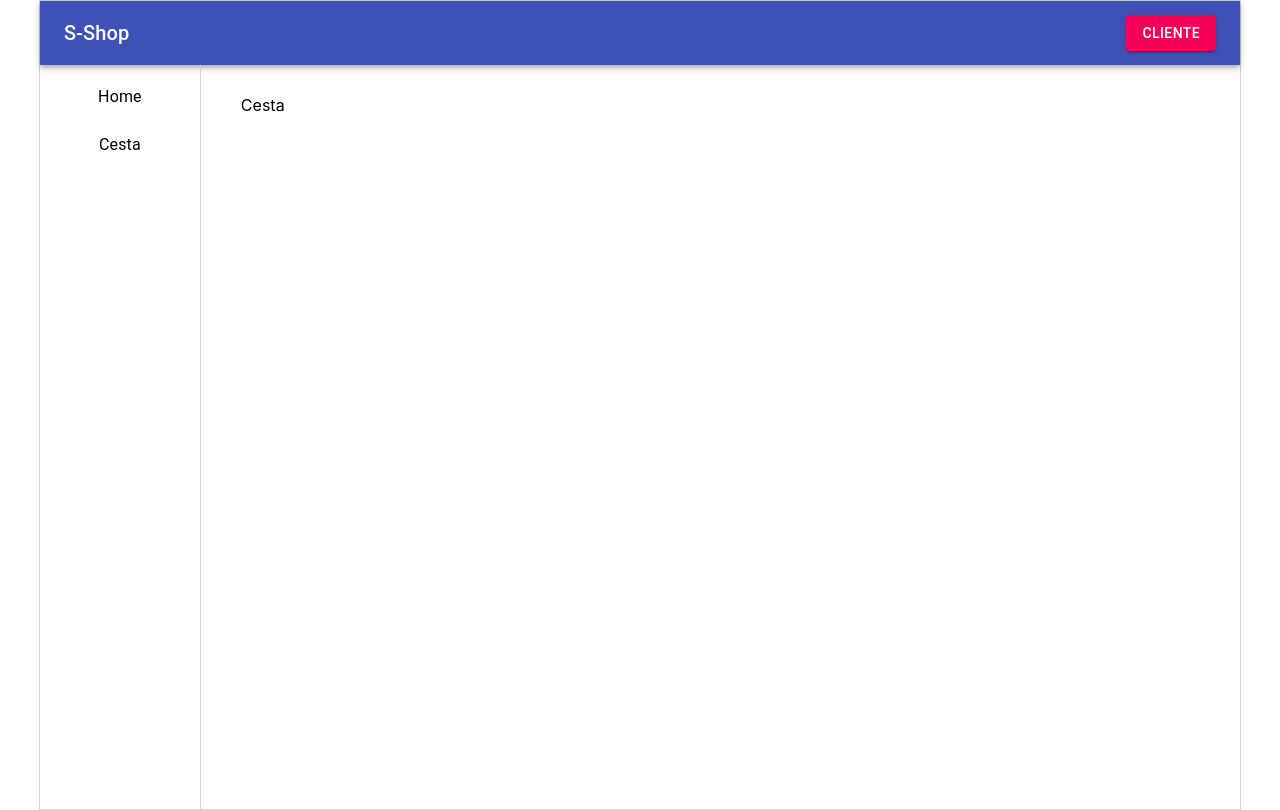
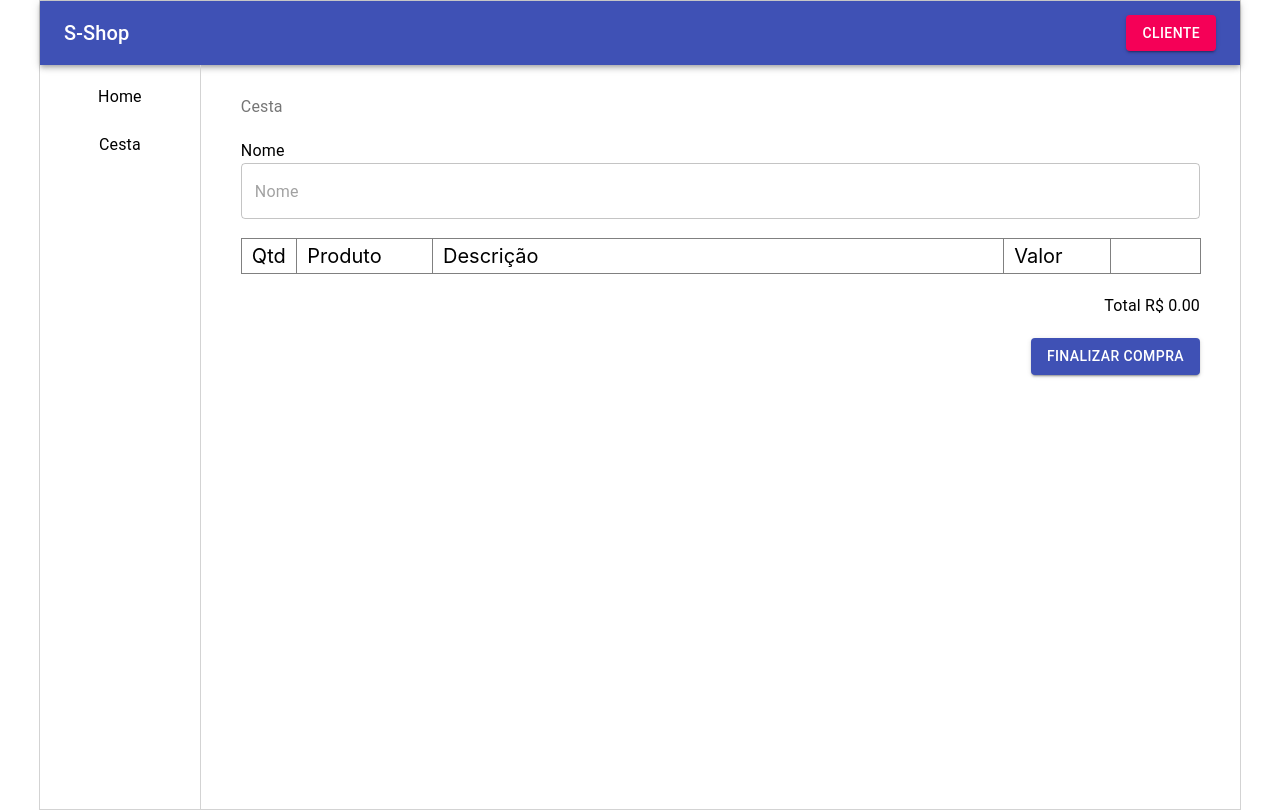
Before and after one commit to macielbarbosa/s-shop, a React (Create React App) app: page /Cesta in a window 1280 px wide. Built offline with nearby package versions, Linux system fonts and the light colour scheme.

Commit message:
feature: cesta de compras

```diff
--- a/src/Components/Cesta.jsx
+++ b/src/Components/Cesta.jsx
@@ -1,17 +1,123 @@
-import React from 'react'
+import React, { useState } from 'react'
+import classnames from 'classnames'
 import { makeStyles } from '@material-ui/core/styles'
+import Breadcrumbs from '@material-ui/core/Breadcrumbs'
+import Typography from '@material-ui/core/Typography'
+import TextField from '@material-ui/core/TextField'
+import { Close } from '@material-ui/icons'
+import { Button } from '@material-ui/core'
 
 import { Page } from '.'
+import { useContext } from '../context'
 
 const useStyles = makeStyles(() => ({
-  root: {},
+  root: {
+    display: 'flex',
+    flexDirection: 'column',
+    height: '100%',
+  },
+  listHeader: {
+    fontSize: 20,
+  },
+  inputNome: {
+    margin: '20px 0 20px',
+  },
+  footer: {
+    marginTop: 20,
+    display: 'flex',
+    flexDirection: 'column',
+    alignItems: 'flex-end',
+    '& > button': {
+      marginTop: 20,
+    },
+  },
+  row: {
+    display: 'flex',
+    '& > *': {
+      border: '1px solid gray',
+      margin: '-1px -1px 0px 0px',
+      padding: '5px 10px',
+      display: 'flex',
+      alignItems: 'center',
+      wordBreak: 'break-all',
+    },
+    '& > :nth-child(1)': {
+      width: 60,
+    },
+    '& > :nth-child(2)': {
+      width: 200,
+    },
+    '& > :nth-child(3)': {
+      width: '100%',
+    },
+    '& > :nth-child(4)': {
+      width: 150,
+    },
+    '& > :nth-child(5)': {
+      width: 120,
+    },
+  },
 }))
 
 export const Cesta = () => {
   const classes = useStyles()
+  const { cesta, removerCesta, finalizar } = useContext()
+  const [nome, setNome] = useState('')
+
+  const onClickFinalizar = () => {
+    if (!nome) {
+      alert('Preencha o seu nome.')
+      return
+    }
+    finalizar(nome)
+  }
+
   return (
     <Page>
-      <div className={classes.root}>Cesta</div>
+      <div className={classes.root}>
+        <Breadcrumbs separator="›">
+          <Typography>Cesta</Typography>
+        </Breadcrumbs>
+        <div className={classes.inputNome}>
+          <Typography>Nome</Typography>
+          <TextField
+            variant="outlined"
+            placeholder="Nome"
+            value={nome}
+            onChange={(event) => setNome(event.target.value)}
+            fullWidth
+          />
+        </div>
+        <div className={classnames(classes.row, classes.listHeader)}>
+          <div>Qtd</div>
+          <div>Produto</div>
+          <div>Descrição</div>
+          <div>Valor</div>
+          <div></div>
+        </div>
+        {cesta.map((produto, index) => (
+          <div key={index} className={classes.row}>
+            <div>{produto.quantidade}</div>
+            <div>{produto.nome}</div>
+            <div>{produto.descricao}</div>
+            <div>R$ {(Number(produto.preco) * produto.quantidade).toFixed(2)}</div>
+            <div>
+              <Button onClick={() => removerCesta(produto.nome)}>
+                <Close />
+              </Button>
+            </div>
+          </div>
+        ))}
+        <div className={classes.footer}>
+          <Typography>
+            Total R${' '}
+            {cesta.reduce((total, produto) => total + Number(produto.preco) * produto.quantidade, 0).toFixed(2)}
+          </Typography>
+          <Button color="primary" variant="contained" onClick={onClickFinalizar}>
+            Finalizar compra
+          </Button>
+        </div>
+      </div>
     </Page>
   )
 }
--- a/src/Provider.jsx
+++ b/src/Provider.jsx
@@ -9,9 +9,11 @@ class ProviderComponent extends Component {
     super(props)
     const cesta = localStorage.getItem('cesta')
     const produtos = localStorage.getItem('produtos')
+    const compras = localStorage.getItem('compras')
     this.state = {
       produtos: produtos || [],
       cesta: cesta || [],
+      compras: compras || [],
       modoCliente: true,
     }
   }
@@ -62,6 +64,17 @@ class ProviderComponent extends Component {
     this.setLista('cesta', cesta)
   }
 
+  finalizar = (nome) => {
+    const { compras, cesta } = this.state
+    const compra = {
+      nome,
+      quantidade: cesta.length,
+      total: cesta.reduce((total, produto) => total + Number(produto.preco) * produto.quantidade, 0),
+    }
+    this.setLista('compras', [...compras, compra])
+    this.setLista('cesta', [])
+  }
+
   toggleModo = () => {
     const { modoCliente } = this.state
     this.props.history.push(modoCliente ? 'produtos' : '/')
@@ -81,6 +94,7 @@ class ProviderComponent extends Component {
           adicionarProduto: this.adicionarProduto,
           removerProduto: this.removerProduto,
           toggleModo: this.toggleModo,
+          finalizar: this.finalizar,
         }}
       >
         {this.props.children}
```
